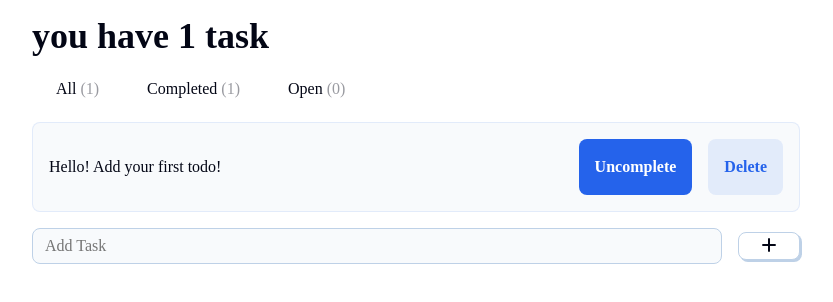
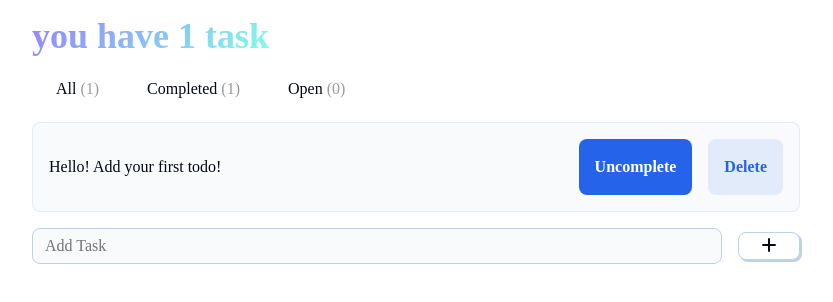
Before and after one commit to Abdelrahman776/react-todo-app, a React (Vite) app: page / in a window 1280 px wide. Shown: the top 302 px of the page, without its empty margins (224-1057 px from the left). Built offline with nearby package versions, Linux system fonts and the light colour scheme; a web font is replaced by a local one.

Commit message:
Update Header.jsx

```diff
--- a/src/components/Header.jsx
+++ b/src/components/Header.jsx
@@ -5,7 +5,7 @@ const Header = ({ todos }) => {
   return (
     <>
       <header>
-        <h1>
+        <h1 className="text-gradient" >
           you have {numberOfTodoItems}
           {numberOfTodoItems === 1 ? " task" : " tasks"}
         </h1>
```
